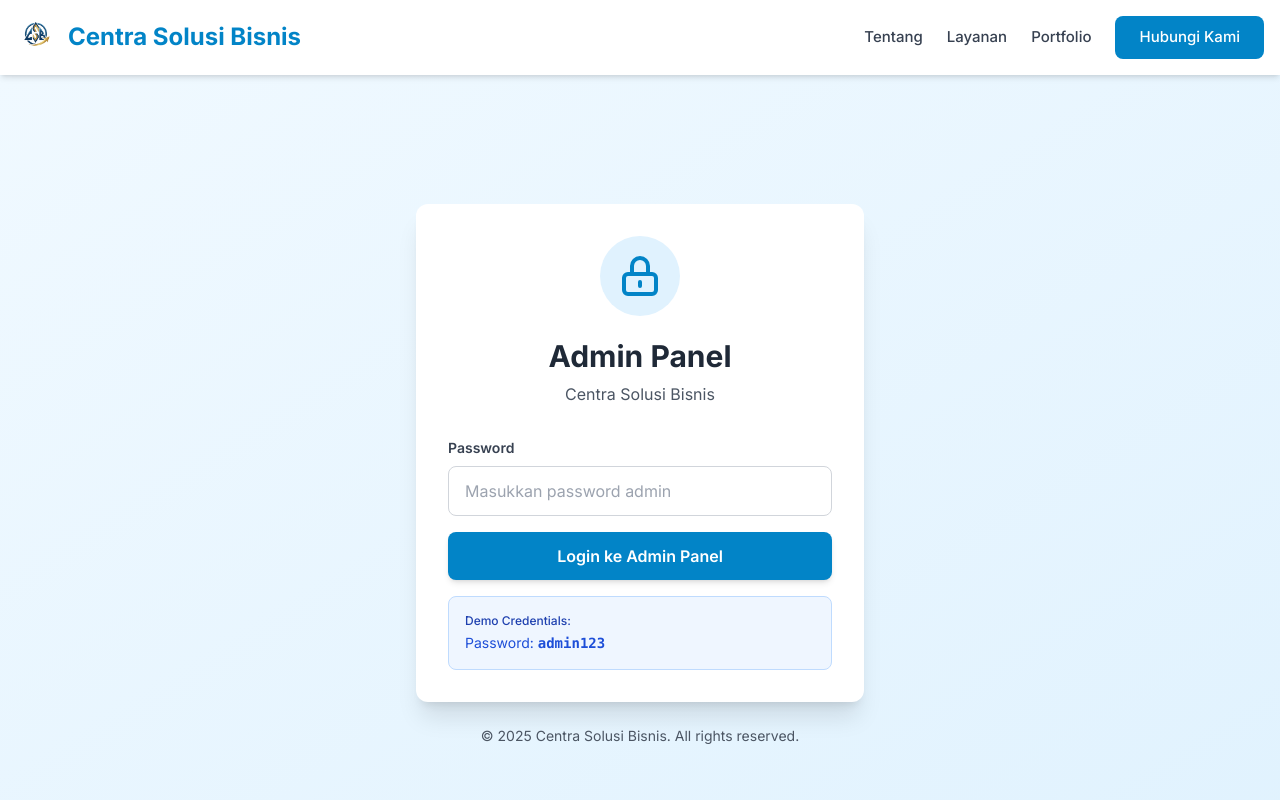
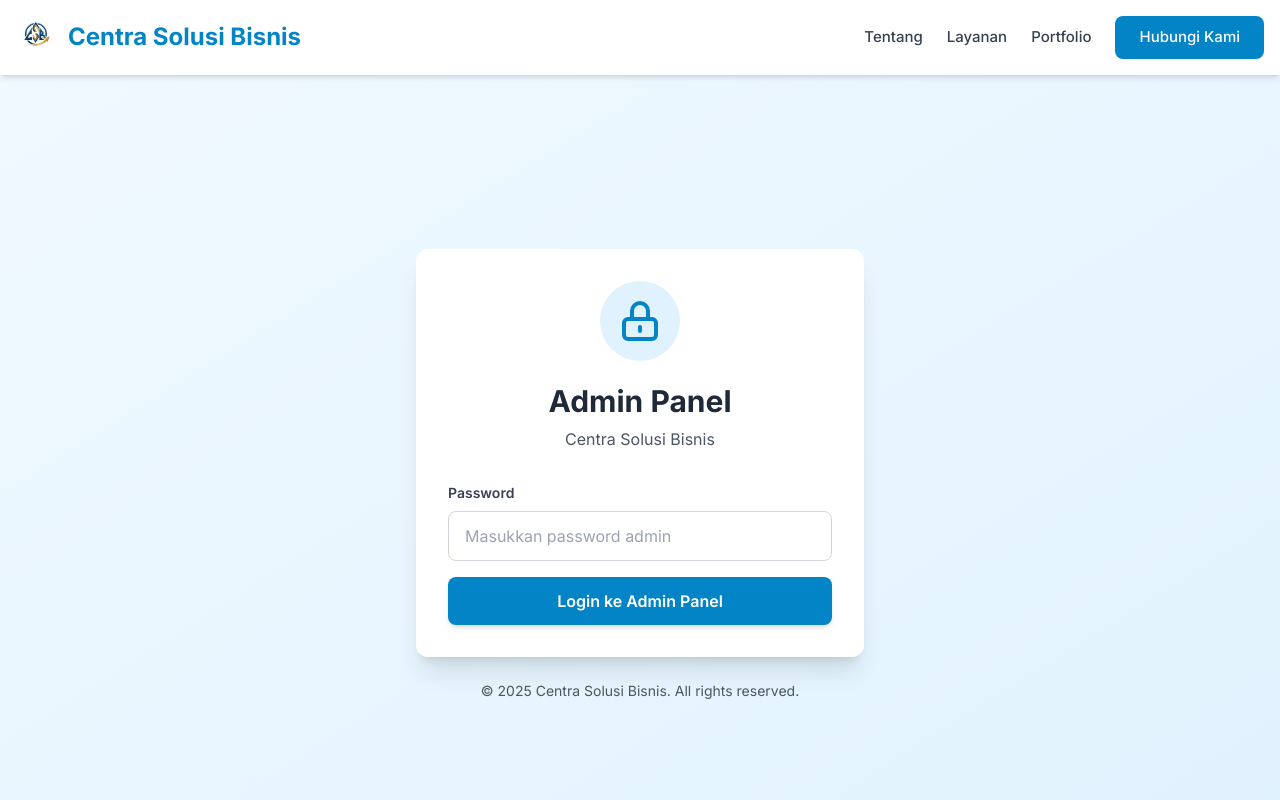
Before and after one commit to diazrahman21/web-central, a Next.js app: page /admin in a window 1280 px wide. Shown: the top 800 px of the page. Built offline with nearby package versions, Linux system fonts and the light colour scheme.

Commit message:
update admin password

```diff
--- a/src/app/admin/page.tsx
+++ b/src/app/admin/page.tsx
@@ -14,13 +14,14 @@ export default function AdminPage() {
 
   const handleLogin = (e: React.FormEvent) => {
     e.preventDefault();
-    // Simple password check (in production, use proper authentication)
-    if (password === "admin123") {
+    // Simple password check using environment variable
+    const correctPassword = process.env.NEXT_PUBLIC_ADMIN_PASSWORD || "defaultAdminPass2024";
+    if (password === correctPassword) {
       setIsAuthenticated(true);
       setError("");
       localStorage.setItem("adminAuth", "true");
     } else {
-      setError("Password salah! Gunakan: admin123");
+      setError("Password salah!");
     }
   };
 
@@ -73,10 +74,6 @@ export default function AdminPage() {
               >
                 Login ke Admin Panel
               </button>
-              <div className="mt-6 p-4 bg-blue-50 border border-blue-200 rounded-lg">
-                <p className="text-xs text-blue-800 font-medium mb-1">Demo Credentials:</p>
-                <p className="text-sm text-blue-700">Password: <span className="font-mono font-bold">admin123</span></p>
-              </div>
             </form>
           </div>
           <p className="text-center text-sm text-gray-600 mt-6">
```
Also changed, not shown: 1 other file (tests, documents, lock files or other folders).
